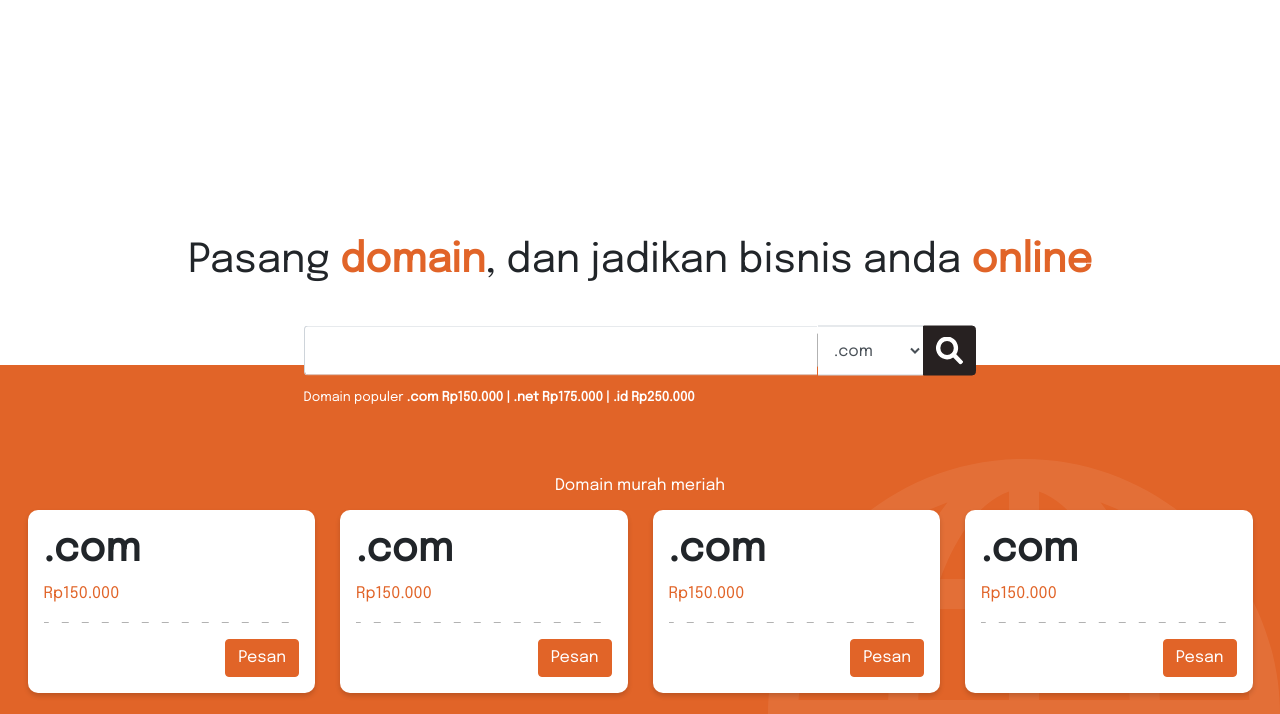
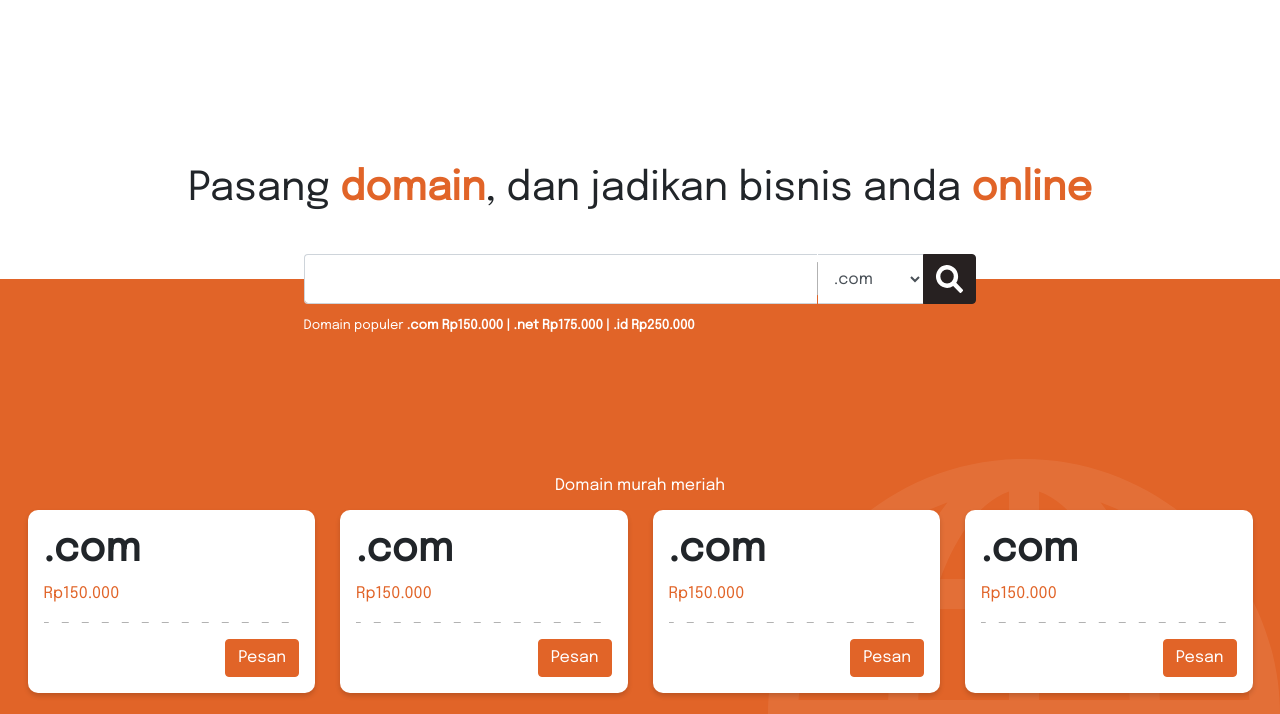
Before and after one commit to alfianandinugraha/dodomain, a website built with webpack: page src/index.html in a window 1280 px wide. Shown: the part 81-795 px from the top of the page. Built offline with nearby package versions, Linux system fonts and the light colour scheme.

Commit message:
refactor(add): refactoring position of hero and hero background

```diff
--- a/src/scss/hero.scss
+++ b/src/scss/hero.scss
@@ -1,8 +1,8 @@
 .hero {
   position: absolute;
-  top: 50%;
+  top: 122px;
   left: 50%;
-  transform: translate(-50%, -50%);
+  transform: translateX(-50%);
 
   &__background {
     width: 100%;
@@ -17,7 +17,7 @@
 
     &--white {
       background-color: white;
-      height: 446px;
+      height: 435px;
       z-index: -1;
     }
   }
@@ -84,3 +84,29 @@
     color: white;
   }
 }
+
+$heroPosition: (
+  394px: ("heroTop": 162px, "bgHeight": 410px),
+  548px: ("heroTop": 208px, "bgHeight": 395px),
+  992px: ("heroTop": 238px, "bgHeight": 360px)
+);
+
+@each $bp, $position-prop in $heroPosition {
+  @each $position-key, $position-value in $position-prop {
+    @media screen and (min-width: $bp) {
+      .hero {
+        @if $position-key == "heroTop" {
+          top: $position-value;
+        }
+
+        @if $position-key == "bgHeight" {
+          &__background {
+            &--white {
+              height: $position-value;
+            }
+          }
+        }
+      }
+    }
+  }
+}
```
